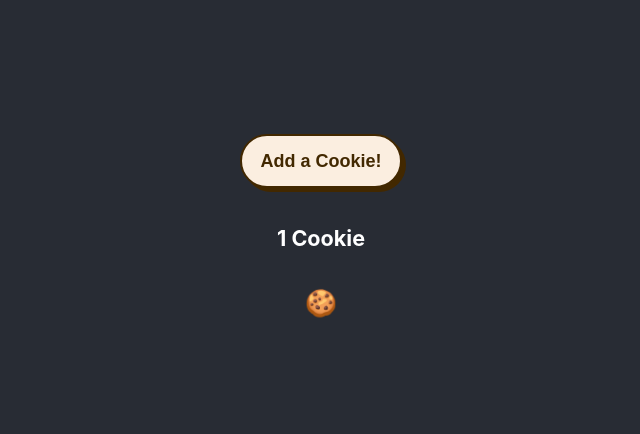
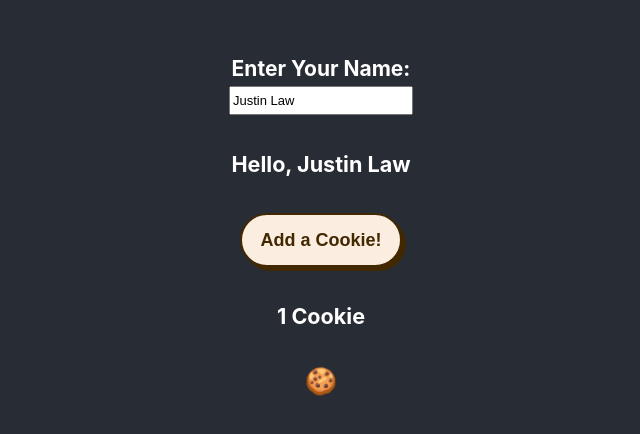
Before and after one commit to justinthelaw/typescript-fundamentals, a React (Create React App) app in the folder react/: page / in a window 1280 px wide. Shown: the part 174-608 px from the top of the page, without its empty margins (319-959 px from the left). Built offline with nearby package versions, Linux system fonts and the light colour scheme.

Commit message:
implement welcome message, testing in-progress

```diff
--- a/react/src/components/App.css
+++ b/react/src/components/App.css
@@ -1,16 +1,5 @@
 .App {
   text-align: center;
-}
-
-.App-logo {
-  height: 40vmin;
-  pointer-events: none;
-}
-
-@media (prefers-reduced-motion: no-preference) {
-  .App-logo {
-    animation: App-logo-spin infinite 20s linear;
-  }
 }
 
 .App-header {
@@ -22,6 +11,23 @@
   justify-content: center;
   font-size: calc(10px + 2vmin);
   color: white;
+}
+
+label {
+  display: flex;
+  flex-direction: column;
+  align-items: center;
+  justify-content: center;
+  font-size: calc(5px + 2vmin);
+  color: white;
+  font-weight: 700;
+}
+
+input {
+  padding-top: 5px;
+  padding-bottom: 5px;
+  margin-top: 5px;
+  font-size: calc(5px + 1vmin);
 }
 
 .App-link {
--- a/react/src/components/App.tsx
+++ b/react/src/components/App.tsx
@@ -1,10 +1,25 @@
 import Increment from "./Increment";
 import "./App.css";
+import { useState } from "react";
+import { DEFAULT_NAME } from "../constants/constants";
 
 function App() {
+  // allows user to set their name for the entire application
+  const [name, setName] = useState(DEFAULT_NAME);
+
   return (
     <div className="App">
       <header className="App-header">
+        <label htmlFor="nameInput" id="nameInputLabel">
+          Enter Your Name:
+          <input
+            type="text"
+            id="nameInput"
+            defaultValue={name}
+            onChange={(e) => setName(e.target.value)}
+          />
+        </label>
+        <h5>Hello, {name}</h5>
         <Increment />
       </header>
     </div>
--- a/react/src/components/Increment.tsx
+++ b/react/src/components/Increment.tsx
@@ -2,17 +2,18 @@ import React from "react";
 import "./Increment.css";
 
 interface CounterState {
-  appCounter: number;
+  cookieJar: number;
 }
 
 export default class Increment extends React.Component<{}, CounterState> {
   state: CounterState = {
-    appCounter: 1,
+    cookieJar: 1,
   };
 
+  // increments the numbe rof cookies in the jar
   private incrementCounter() {
     this.setState({
-      appCounter: this.state.appCounter + 1,
+      cookieJar: this.state.cookieJar + 1,
     });
   }
 
@@ -22,10 +23,10 @@ export default class Increment extends React.Component<{}, CounterState> {
         <button onClick={() => this.incrementCounter()}>Add a Cookie!</button>
         <div>
           <h5>
-            {this.state.appCounter}{" "}
-            {this.state.appCounter > 1 ? "Cookies" : "Cookie"}
+            {this.state.cookieJar}
+            {this.state.cookieJar > 1 ? " Cookies" : " Cookie"}
           </h5>
-          {Array.from(Array(this.state.appCounter), (_, i) => {
+          {Array.from(Array(this.state.cookieJar), (_, i) => {
             return <React.Fragment key={i}>🍪</React.Fragment>;
           })}
         </div>
--- /dev/null
+++ b/react/src/constants/constants.tsx
@@ -0,0 +1 @@
+export const DEFAULT_NAME: string = "Justin Law";
```
Also changed, not shown: 1 other file (tests, documents, lock files or other folders).
